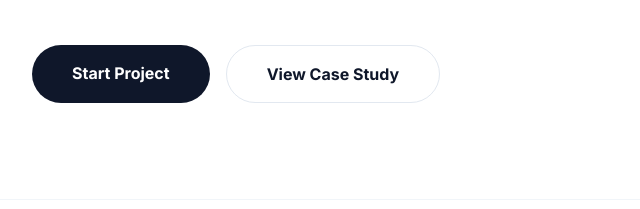
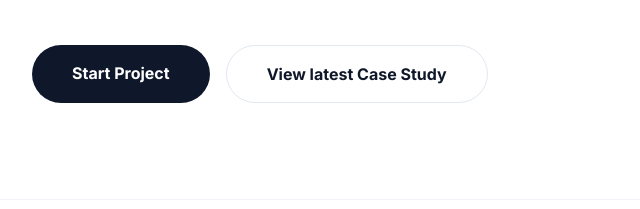
Before and after one commit to ocn3tm-ocn3tm/Full-Website-INT-Studios, a plain HTML site: page index.html in a window 1280 px wide. Shown: the part 484-693 px from the top of the page, 0-640 px from the left. Drawn offline with nearby package versions, Linux system fonts and the light colour scheme.

Commit message:
Update index.html

```diff
--- a/index.html
+++ b/index.html
@@ -88,7 +88,7 @@
                     </p>
                     <div class="flex flex-wrap gap-4">
                         <a href="#home/inquiry" class="bg-slate-900 text-white px-10 py-4 rounded-full font-bold text-base hover:bg-blue-600 transition-all">Start Project</a>
-                        <a href="#apextracklive" class="bg-white border border-slate-200 text-slate-900 px-10 py-4 rounded-full font-bold text-base hover:bg-slate-50 transition-all">View Case Study</a>
+                        <a href="#apextracklive" class="bg-white border border-slate-200 text-slate-900 px-10 py-4 rounded-full font-bold text-base hover:bg-slate-50 transition-all">View latest Case Study</a>
                     </div>
                 </div>
             </div>
```
